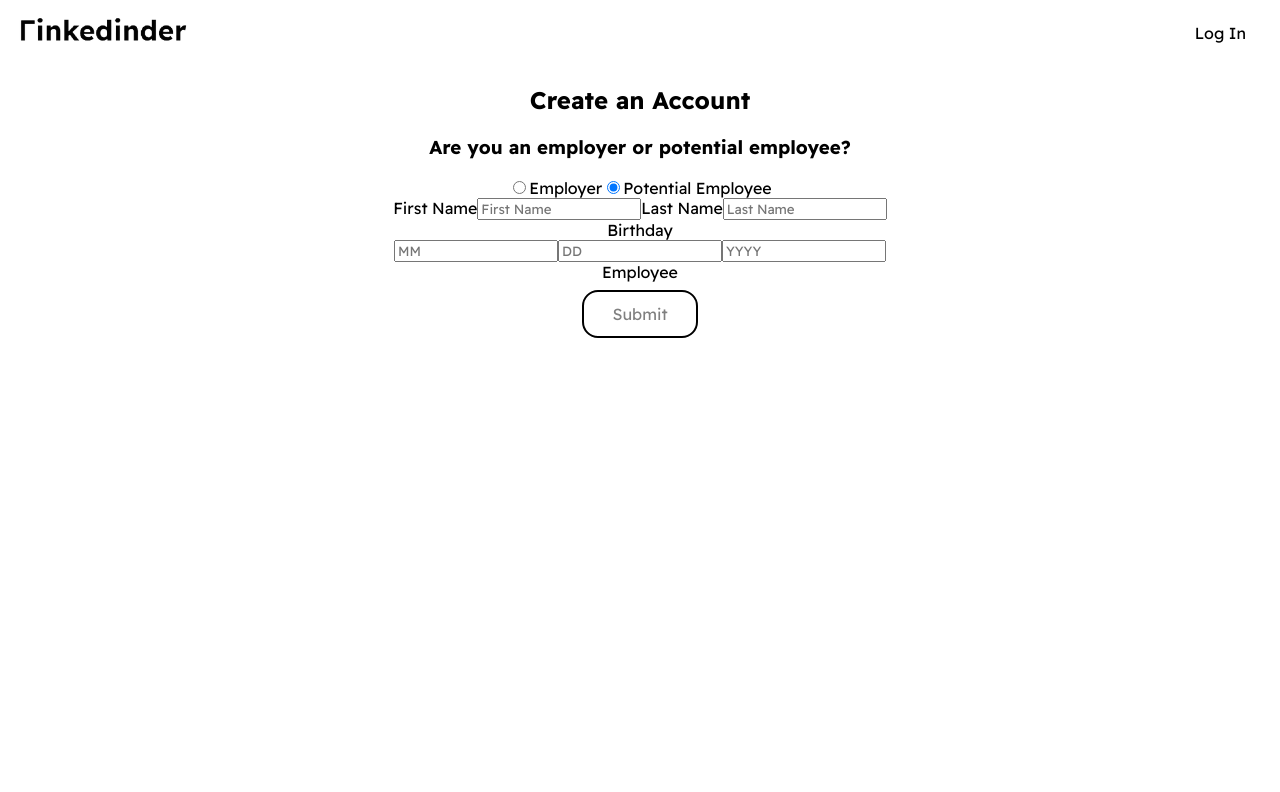
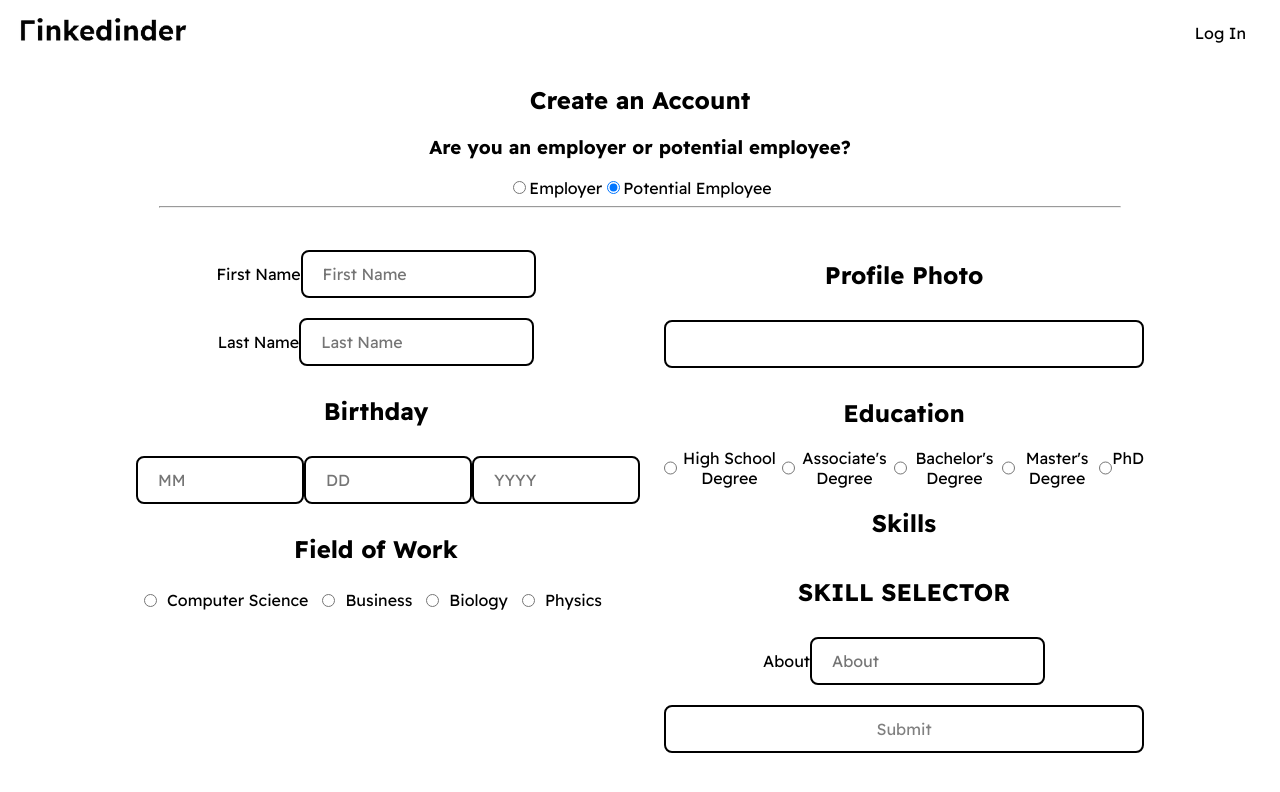
Before and after one commit to carloaqui8/Linkedinder, a React (Vite) app in the folder app/: page /onboarding in a window 1280 px wide. Shown: the top 792 px of the page. Built offline with nearby package versions, Linux system fonts and the light colour scheme.

Commit message:
did some onboarding stuff

```diff
--- a/app/src/index.css
+++ b/app/src/index.css
@@ -8,6 +8,11 @@
 body {
     text-align: center;
     margin: 0;
+}
+
+.title {
+    color: #fe3c72;
+    text-shadow: 2px 2px #0a66c2;
 }
 
 .main-button {
@@ -29,7 +34,7 @@ body {
 }
 
 .main-button:disabled {
-    background: linear-gradient(45deg,  #0a66c27F, #fe3e747F);
+    background: linear-gradient(45deg, #0a66c27F, #fe3e747F);
 }
 
 .secondary-button {
@@ -41,6 +46,14 @@ body {
     border-radius: 16px;
     border: solid black 2px;
     margin: 8px;
+}
+
+.secondary-button:hover {
+    color: black;
+}
+
+.secondary-button:active {
+    color: gray;
 }
 
 /* Nav Stuff */
@@ -89,7 +102,7 @@ nav .nav-button {
     height: 100%;
     position: fixed;
     background: linear-gradient(to bottom, rgba(0, 0, 0, 0.65) 0%, rgba(0, 0, 0, 0) 100%),
-    url('images/bg.jpg');
+        url('images/bg.jpg');
 }
 
 /* Authentication Model */
@@ -122,3 +135,51 @@ nav .nav-button {
     margin: 8px;
     font-size: 18px;
 }
+
+/* Onboarding Page */
+
+.onboarding form {
+    display: flex;
+    flex-direction: space-around;
+    margin: auto;
+    justify-content: center;
+}
+
+.onboarding form section {
+    display: flex;
+    flex-direction: column;
+    padding: 24px;
+    width: 37.5%;
+}
+
+.onboarding form input {
+    font-size: 16px;
+    padding: 12px 20px;
+    margin: 10px 0;
+    border: 2px solid black;
+    border-radius: 8px;
+}
+
+.onboarding form .multi-input-container {
+    display: flex;
+    flex-direction: row;
+    justify-content: space-evenly;
+}
+
+.onboarding form .multi-input-container input[type="number"] {
+    display: flex;
+    flex-direction: row;
+    justify-content: space-evenly;
+    width: 124px;
+}
+
+.onboarding form .multi-input-container div input {
+    margin-right: 10px;
+    float: left;
+}
+
+.onboarding form .multi-input-container div label {
+    padding: 6px;
+    padding-left: 0;
+    float: right;
+}
--- a/app/src/pages/Onboarding.jsx
+++ b/app/src/pages/Onboarding.jsx
@@ -19,27 +19,31 @@ function Onboarding() {
             <div className="onboarding">
                 <h2>Create an Account</h2>
 
+                {/* Choose which DB to store record */}
                 <h3>Are you an employer or potential employee?</h3>
                 <div className="multi-input-container">
                     <input type="radio"
-                        id="empoyerSelection"
+                        id="employerSelection"
                         name="empSelection"
-                        value="Employer"
+                        value="employer"
                         onChange={() => { setIsEmployee(false) }} />
-                    <label htmlFor="empoyerSelection">Employer</label>
+                    <label htmlFor="employerSelection">Employer</label>
 
                     <input type="radio"
                         id="employeeSelection"
                         name="empSelection"
-                        value="Potential Employee"
+                        value="employee"
                         onChange={() => { setIsEmployee(true) }}
                         defaultChecked={true} />
                     <label htmlFor="employeeSelection">Potential Employee</label>
                 </div>
+                <hr width="75%" />
 
-                {/* Actual Information to be stored in whichever DB specified */}
+                {/* Actual Information to be stored in whichever DB was specified */}
                 <form onSubmit={handleSubmit}>
-                    <div className="multi-input-container">
+                    <section>
+                        <div className="name-inputs">
+                            <div>
                                 <label htmlFor="firstName">First Name</label>
                                 <input type="text"
                                     id="firstName"
@@ -48,6 +52,8 @@ function Onboarding() {
                                     required={true}
                                     value={""}
                                     onChange={handleChange} />
+                            </div>
+                            <div>
                                 <label htmlFor="lastName">Last Name</label>
                                 <input type="text"
                                     id="lastName"
@@ -57,8 +63,9 @@ function Onboarding() {
                                     value={""}
                                     onChange={handleChange} />
                             </div>
+                        </div>
 
-                    <label>Birthday</label>
+                        <h2>Birthday</h2>
                         <div className="multi-input-container">
                             <input type="number"
                                 id="dobMonth"
@@ -81,19 +88,118 @@ function Onboarding() {
                                 required={true}
                                 value={""}
                                 onChange={handleChange} />
-                        {/* ADD IMAGEURL AND FIELD SELECTIONS HERE */}
+                        </div>
 
-                        {/* DATA FIELDS DIVERGE HERE */}
+                        <h2>Field of Work</h2>
+                        <div className="multi-input-container">
+                            <div>
+                                <input type="radio"
+                                    id="fieldCS"
+                                    name="field"
+                                    value="Computer Science"
+                                    onChange={handleChange} />
+                                <label htmlFor="fieldCS">Computer Science</label>
+                            </div>
+                            <div>
+                                <input type="radio"
+                                    id="fieldBus"
+                                    name="field"
+                                    value="Business"
+                                    onChange={handleChange} />
+                                <label htmlFor="fieldBus">Business</label>
+                            </div>
+                            <div>
+                                <input type="radio"
+                                    id="fieldBio"
+                                    name="field"
+                                    value="Biology"
+                                    onChange={handleChange} />
+                                <label htmlFor="fieldBio">Biology</label>
+                            </div>
+                            <div>
+                                <input type="radio"
+                                    id="fieldPhys"
+                                    name="field"
+                                    value="Physics"
+                                    onChange={handleChange} />
+                                <label htmlFor="fieldPhys">Physics</label>
+                            </div>
+                        </div>
+                    </section>
+
+                    <section>
+                        <h2><label htmlFor="photo">Profile Photo</label></h2>
+                        <input type="url"
+                            id="photo"
+                            name="imgURL"
+                            onChange={handleChange} />
+                        <div className="photo-container">
+
+                        </div>
+
+                        {/* Change labels based on employer or employee */}
+                        {!isEmployee ? <h2>Preferred Education</h2> : <h2>Education</h2>}
+                        <div className="multi-input-container">
+                            <input type="radio"
+                                id="educationHS"
+                                name="education"
+                                value="HS Degree"
+                                onChange={handleChange} />
+                            <label htmlFor="educationHS">High School Degree</label>
+                            <input type="radio"
+                                id="educationA"
+                                name="education"
+                                value="Associates Degree"
+                                onChange={handleChange} />
+                            <label htmlFor="educationA">Associate's Degree</label>
+                            <input type="radio"
+                                id="educationB"
+                                name="education"
+                                value="Bachelors Degree"
+                                onChange={handleChange} />
+                            <label htmlFor="educationB">Bachelor's Degree</label>
+                            <input type="radio"
+                                id="educationM"
+                                name="education"
+                                value="Masters Degree"
+                                onChange={handleChange} />
+                            <label htmlFor="educationM">Master's Degree</label>
+                            <input type="radio"
+                                id="educationP"
+                                name="education"
+                                value="PhD"
+                                onChange={handleChange} />
+                            <label htmlFor="educationP">PhD</label>
+                        </div>
+
+                        {!isEmployee ? <h2>Preferred Skills</h2> : <h2>Skills</h2>}
+                        <h2>SKILL SELECTOR</h2>
+
                         {!isEmployee ?
                             <div>
-                                Employer
-                            </div> :
+                                <label>Company Name</label>
+                                <input type="text"
+                                    id="company"
+                                    name="company"
+                                    placeholder="Company"
+                                    required={true}
+                                    value={""}
+                                    onChange={handleChange} />
+                            </div>
+                            :
                             <div>
-                                Employee
-                            </div>}
-
+                                <label>About</label>
+                                <input type="text"
+                                    id="about"
+                                    name="about"
+                                    placeholder="About"
+                                    required={true}
+                                    value={""}
+                                    onChange={handleChange} />
                             </div>
+                        }
                         <input type="submit" className="secondary-button" />
+                    </section>
                 </form>
             </div>
         </div>
```
Also changed, not shown: 1 other file (tests, documents, lock files or other folders). Lines whose indentation alone changed are shown as unchanged.
